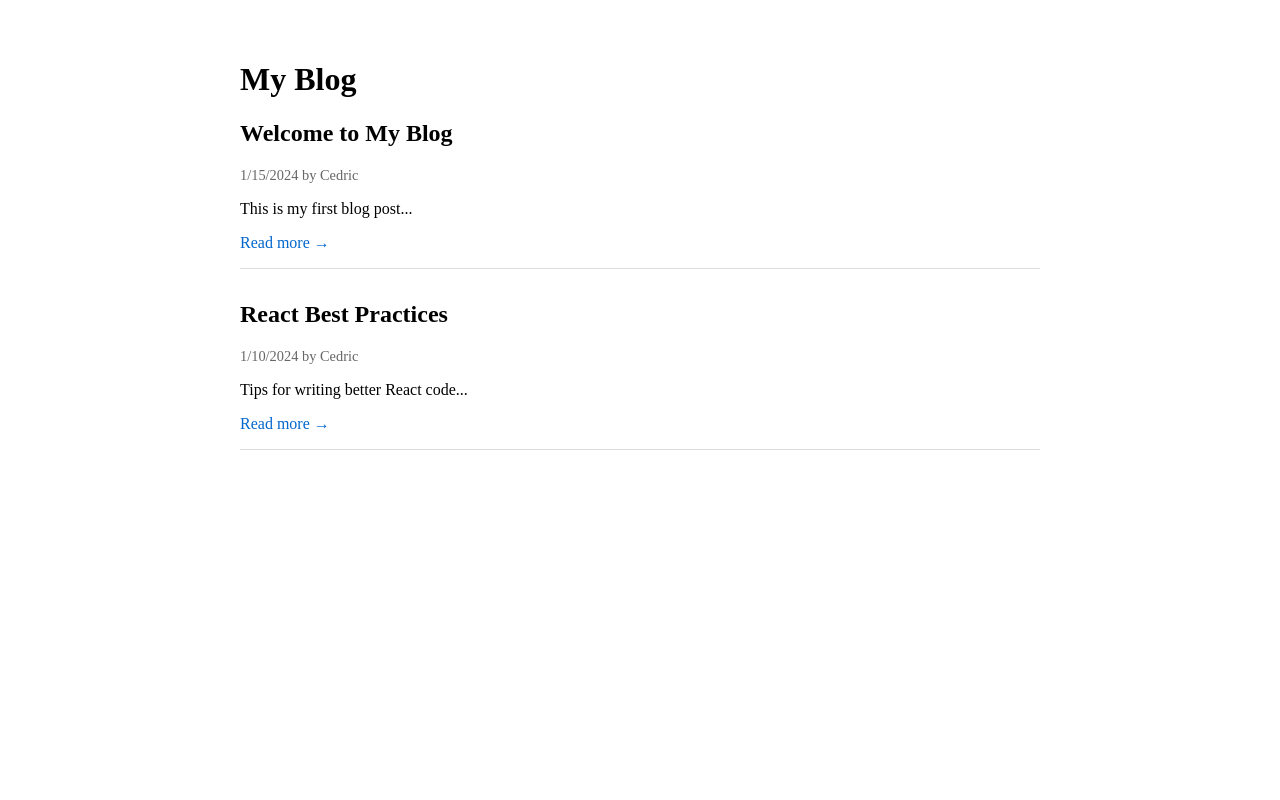
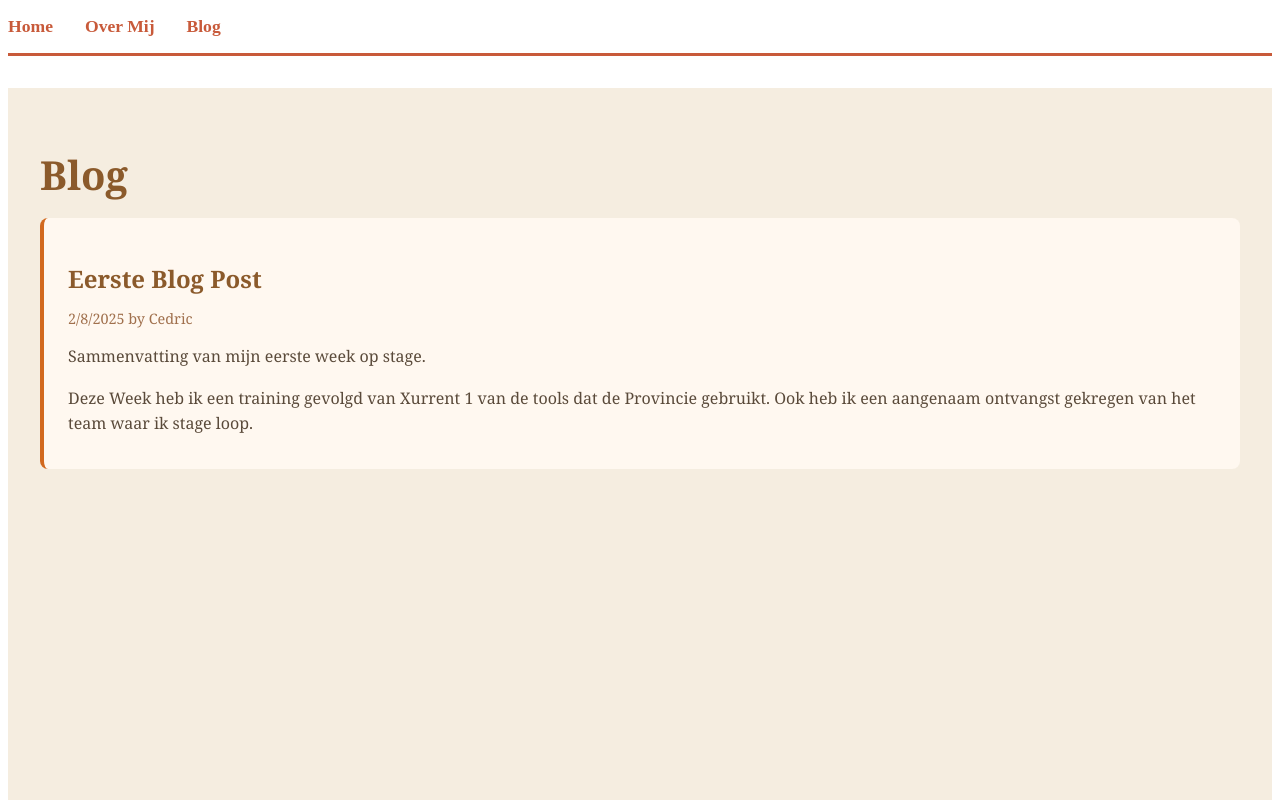
Before and after one commit to CedricDeMaesschalck/Blog, a React (Vite) app in the folder Blog/: page /blog in a window 1280 px wide. Shown: the top 800 px of the page. Built offline with nearby package versions, Linux system fonts and the light colour scheme.

Commit message:
css adding

```diff
--- a/Blog/src/AboutMePage.tsx
+++ b/Blog/src/AboutMePage.tsx
@@ -1,30 +1,88 @@
 import React from 'react';
+import { Link } from 'react-router-dom';
 
-export default function AboutMePage() {
+const AboutMePage = () => {
+
+    const styles = {
+    header: {
+        marginBottom: '2rem',
+        borderBottom: '3px solid #c85a3a',
+    },
+    nav: {
+        listStyle: 'none' as const,
+        padding: 0,
+        display: 'flex' as const,
+        gap: '2rem',
+    },
+    navLink: {
+        color: '#c85a3a',
+        textDecoration: 'none' as const,
+        fontSize: '1.1rem',
+        fontWeight: 'bold' as const,
+    },
+    container: {
+        maxWidth: '100%',
+        margin: 0,
+        padding: '2rem',
+        backgroundColor: '#f5ede0',
+        minHeight: '100vh',
+        fontFamily: 'Georgia, serif',
+        color: '#5a4a3a',
+    },
+    heading: {
+        color: '#8b5a2b',
+        fontSize: '2.5rem',
+        marginBottom: '1rem',
+    },
+    article: {
+        marginBottom: '2rem',
+        backgroundColor: '#fff8f0',
+        padding: '1.5rem',
+        borderRadius: '8px',
+        borderLeft: '4px solid #d2691e',
+    },
+    articleTitle: {
+        color: '#8b5a2b',
+        marginBottom: '0.5rem',
+    },
+    articleMeta: {
+        color: '#a0704d',
+        fontSize: '0.9rem',
+        marginBottom: '1rem',
+    },
+    articleText: {
+        lineHeight: '1.6',
+        marginBottom: '0.5rem',
+    },
+};
     return (
-        <div style={{ maxWidth: '800px', margin: '0 auto', padding: '2rem' }}>
-            <h1>About Me</h1>
+      <>
+      <header style={styles.header}>
+          <nav>
+            <ul style={styles.nav}>
+              <li><Link to="/" style={styles.navLink}>Home</Link></li>
+              <li><Link to="/about" style={styles.navLink}>Over Mij</Link></li>
+              <li><Link to="/blog" style={styles.navLink}>Blog</Link></li>
+            </ul>
+          </nav>
+        </header>
+      <div style={styles.container}>
 
-            <section style={{ marginBottom: '2rem' }}>
-                <p>
-                    Welcome to my blog! I'm a passionate developer interested in creating
-                    meaningful digital experiences.
-                </p>
-            </section>
+        <h1 style={styles.heading}>About Me</h1>
 
-            <section style={{ marginBottom: '2rem' }}>
-                <h2>Skills</h2>
-                <ul>
-                    <li>TypeScript / React</li>
-                    <li>Web Development</li>
-                    <li>Software Engineering</li>
-                </ul>
-            </section>
+        <section style={styles.article}>
+          <p style={styles.articleText}>
+            Welcome bij mijn blog.
+          </p>
+        </section>
 
-            <section>
-                <h2>Connect</h2>
-                <p>Feel free to reach out or follow my work on GitHub and other platforms.</p>
-            </section>
-        </div>
+        <section style={{ backgroundColor: '#fff8f0', padding: '1.5rem', borderRadius: '8px' }}>
+          <h2 style={{ color: '#8b5a2b', marginBottom: '1rem' }}>Contact</h2>
+          <p><a href="https://www.linkedin.com/in/cedric-de-maesschalck-7797a92a2/" style={{ color: '#d2691e', textDecoration: 'none', fontWeight: 'bold' }}>LinkedIn Profile</a></p>
+        </section>
+      </div>
+      </>
     );
-}
+};
+
+export default AboutMePage;
--- a/Blog/src/Blog.tsx
+++ b/Blog/src/Blog.tsx
@@ -1,4 +1,5 @@
 import React, { useState } from 'react';
+import { Link } from 'react-router-dom';
 
 interface BlogPost {
     id: number;
@@ -9,44 +10,98 @@ interface BlogPost {
     author: string;
 }
 
-const Blog: React.FC = () => {
+const styles = {
+    header: {
+        marginBottom: '2rem',
+        borderBottom: '3px solid #c85a3a',
+    },
+    nav: {
+        listStyle: 'none' as const,
+        padding: 0,
+        display: 'flex' as const,
+        gap: '2rem',
+    },
+    navLink: {
+        color: '#c85a3a',
+        textDecoration: 'none' as const,
+        fontSize: '1.1rem',
+        fontWeight: 'bold' as const,
+    },
+    container: {
+        maxWidth: '100%',
+        margin: 0,
+        padding: '2rem',
+        backgroundColor: '#f5ede0',
+        minHeight: '100vh',
+        fontFamily: 'Georgia, serif',
+        color: '#5a4a3a',
+    },
+    heading: {
+        color: '#8b5a2b',
+        fontSize: '2.5rem',
+        marginBottom: '1rem',
+    },
+    article: {
+        marginBottom: '2rem',
+        backgroundColor: '#fff8f0',
+        padding: '1.5rem',
+        borderRadius: '8px',
+        borderLeft: '4px solid #d2691e',
+    },
+    articleTitle: {
+        color: '#8b5a2b',
+        marginBottom: '0.5rem',
+    },
+    articleMeta: {
+        color: '#a0704d',
+        fontSize: '0.9rem',
+        marginBottom: '1rem',
+    },
+    articleText: {
+        lineHeight: '1.6',
+        marginBottom: '0.5rem',
+    },
+};
+
+const Blog = () => {
     const [posts] = useState<BlogPost[]>([
         {
             id: 1,
-            title: 'Welcome to My Blog',
-            excerpt: 'This is my first blog post...',
-            content: 'Welcome to my blog! Here I share thoughts and ideas about web development.',
-            date: '2024-01-15',
-            author: 'Cedric',
-        },
-        {
-            id: 2,
-            title: 'React Best Practices',
-            excerpt: 'Tips for writing better React code...',
-            content: 'Learn about hooks, component composition, and more.',
-            date: '2024-01-10',
+            title: 'Eerste Blog Post',
+            excerpt: 'Sammenvatting van mijn eerste week op stage.',
+            content: 'Deze Week heb ik een training gevolgd van Xurrent 1 van de tools dat de Provincie gebruikt. Ook heb ik een aangenaam ontvangst gekregen van het team waar ik stage loop.',
+            date: '2025-02-08',
             author: 'Cedric',
         },
     ]);
 
     return (
-        <div className="blog-container" style={{ padding: '2rem', maxWidth: '800px', margin: '0 auto' }}>
-            <h1>My Blog</h1>
+        <>
+            <header style={styles.header}>
+                <nav>
+                    <ul style={styles.nav}>
+                        <li><Link to="/" style={styles.navLink}>Home</Link></li>
+                        <li><Link to="/about" style={styles.navLink}>Over Mij</Link></li>
+                        <li><Link to="/blog" style={styles.navLink}>Blog</Link></li>
+                    </ul>
+                </nav>
+            </header>
+            <div style={styles.container}>
+                <h1 style={styles.heading}>Blog</h1>
                 <div className="posts-list">
                     {posts.map((post) => (
-                    <article key={post.id} style={{ marginBottom: '2rem', borderBottom: '1px solid #ddd', paddingBottom: '1rem' }}>
-                        <h2>{post.title}</h2>
-                        <p style={{ color: '#666', fontSize: '0.9rem' }}>
+                        <article key={post.id} style={styles.article}>
+                            <h2 style={styles.articleTitle}>{post.title}</h2>
+                            <p style={styles.articleMeta}>
                                 {new Date(post.date).toLocaleDateString()} by {post.author}
                             </p>
-                        <p>{post.excerpt}</p>
-                        <a href={`#post/${post.id}`} style={{ color: '#0066cc', textDecoration: 'none' }}>
-                            Read more →
-                        </a>
+                            <p style={styles.articleText}>{post.excerpt}</p>
+                            <p style={styles.articleText}>{post.content}</p>
                         </article>
                     ))}
                 </div>
             </div>
+        </>
     );
 };
 
--- a/Blog/src/LandingPage.tsx
+++ b/Blog/src/LandingPage.tsx
@@ -1,20 +1,79 @@
 import { Link } from "react-router-dom";
 
 function LandingPage() {
+  const styles = {
+    header: {
+        marginBottom: '2rem',
+        borderBottom: '3px solid #c85a3a',
+    },
+    nav: {
+        listStyle: 'none' as const,
+        padding: 0,
+        display: 'flex' as const,
+        gap: '2rem',
+    },
+    navLink: {
+        color: '#c85a3a',
+        textDecoration: 'none' as const,
+        fontSize: '1.1rem',
+        fontWeight: 'bold' as const,
+    },
+    container: {
+        maxWidth: '100%',
+        margin: 0,
+        padding: '2rem',
+        backgroundColor: '#f5ede0',
+        minHeight: '100vh',
+        fontFamily: 'Georgia, serif',
+        color: '#5a4a3a',
+    },
+    heading: {
+        color: '#8b5a2b',
+        fontSize: '2.5rem',
+        marginBottom: '1rem',
+    },
+    article: {
+        marginBottom: '2rem',
+        backgroundColor: '#fff8f0',
+        padding: '1.5rem',
+        borderRadius: '8px',
+        borderLeft: '4px solid #d2691e',
+    },
+    articleTitle: {
+        color: '#8b5a2b',
+        marginBottom: '0.5rem',
+    },
+    articleMeta: {
+        color: '#a0704d',
+        fontSize: '0.9rem',
+        marginBottom: '1rem',
+    },
+    articleText: {
+        lineHeight: '1.6',
+        marginBottom: '0.5rem',
+    },
+};
   return (
-    <div className="landing-page">
-      <header>
-        <nav>
-          <h1>Welcome</h1>
-          <ul>
-            <li><Link to="/">Home</Link></li>
-            <li><Link to="/AboutMePage">Over Mij</Link></li>
-            <li><Link to="/blog">Blog</Link></li>
-          </ul>
-        </nav>
+    <div className="landing-page" style={{ backgroundColor: '#fef9f3' }}>
+      <header style={styles.header}>
+      <nav >
+      <ul style={styles.nav}>
+      <li key="home"><Link to="/" style={styles.navLink}>Home</Link></li>
+      <li key="about"><Link to="/about" style={styles.navLink}>Over Mij</Link></li>
+      <li key="blog"><Link to="/blog" style={styles.navLink}>Blog</Link></li>
+      </ul>
+      </nav>
       </header>
 
-      <section />
+      <main>
+      <section style={{ textAlign: 'center', padding: '6rem 2rem', background: 'linear-gradient(135deg, #d2691e 0%, #8b4513 100%)', color: '#fff', borderRadius: '8px', margin: '2rem' }}>
+      <h1 style={{ fontSize: '3rem', marginBottom: '1rem' }}>Welkom op mijn Blog!</h1>
+      <p style={{ fontSize: '1.2rem', marginBottom: '2rem', opacity: 0.9 }}>Hier deel ik mijn ervaringen en inzichten over mijn stage bij de Provincie Antwerpen.</p>
+      <Link to="/blog" style={{ display: 'inline-block', padding: '0.75rem 1.5rem', backgroundColor: '#f5e6d3', color: '#8b4513', textDecoration: 'none', borderRadius: '4px', fontWeight: '600', transition: 'transform 0.2s' }}>
+      Lees mijn Blog
+      </Link>
+      </section>
+      </main>
     </div>
   );
 }
```
Lines whose indentation alone changed are shown as unchanged.
